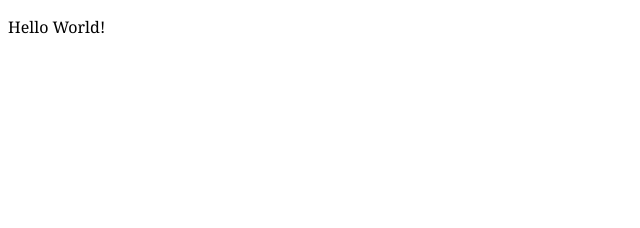
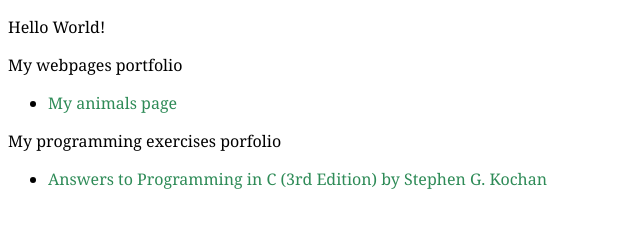
Before and after one commit to Salamit/salamit.github.io, a plain HTML site: page index.html in a window 1280 px wide. Shown: the whole page, without its empty margins (0-640 px from the left). Drawn offline with Linux system fonts and the light colour scheme.

Commit message:
Update index page

```diff
--- a/index.html
+++ b/index.html
@@ -9,5 +9,22 @@
 </head>
 <body>
   <p>Hello World!<p>
+
+    <p>My webpages portfolio</p>
+
+    <ul>
+      <li><a href="http://salamit.github.io/test_page/">My animals page</a></li>
+    </ul>
+
+  <p>My programming exercises porfolio</p>
+
+    <ul>
+      <li><a href="https://salamit.github.io/programming-in-c-kochan/">Answers to Programming in C (3rd Edition) by Stephen G. Kochan</a></li>
+    </ul>
+
+
+
+
+
 </body>
 </html>
```
